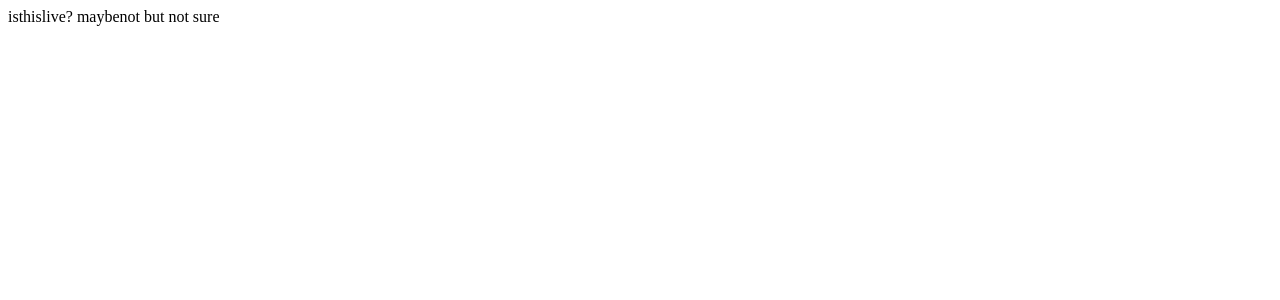
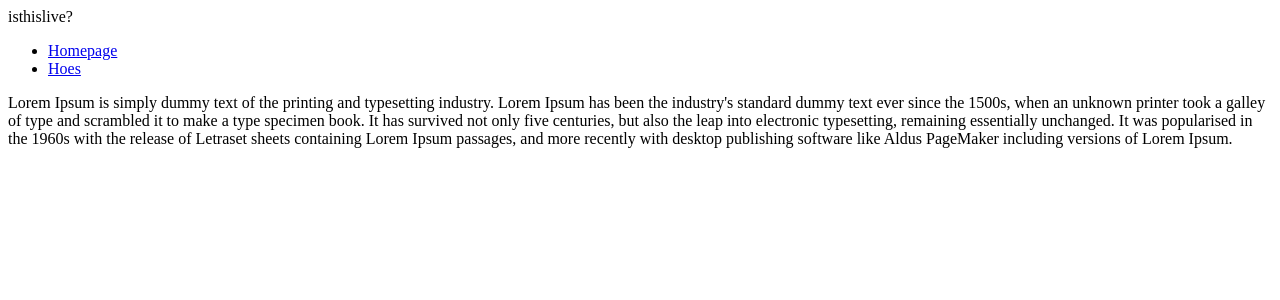
Before and after one commit to andesob/my-react-app, a React (Create React App) app: page / in a window 1280 px wide. Shown: the top 300 px of the page. Built offline with nearby package versions, Linux system fonts and the light colour scheme.

Commit message:
Added links

```diff
--- a/package.json
+++ b/package.json
@@ -8,6 +8,7 @@
     "@testing-library/user-event": "^12.6.0",
     "react": "^17.0.1",
     "react-dom": "^17.0.1",
+    "react-router-dom": "^5.2.0",
     "react-scripts": "4.0.1",
     "web-vitals": "^0.2.4"
   },
--- a/src/App.js
+++ b/src/App.js
@@ -1,12 +1,23 @@
 import React, { Component } from 'react';
 import Header from './Components/header';
+import Homepage from './Pages/Homepage';
+import Dishwashers from './Pages/SandwichMaker';
+import {
+  BrowserRouter as Router,
+  Route,
+  Link
+} from 'react-router-dom';
 
-class App extends Component{
+class App extends Component {
   render() {
-    return(
-      <div className="App">
-        <Header />
-      </div>
+    return (
+      <Router>
+        <div className="App">
+          <Header />
+          <Route exact path='/' component={Homepage} />
+          <Route exact path='/Hotmilfsinmyarea' component={Dishwashers} />
+        </div>
+      </Router>
     );
   }
 }
--- a/src/Components/header.js
+++ b/src/Components/header.js
@@ -1,11 +1,24 @@
 import React, { Component } from 'react';
+import {Link} from 'react-router-dom';
 
-class Header extends Component{
+
+class Header extends Component {
     render() {
-      return(
+        return (
             <header>
+                <div>
                     isthislive?
-            maybenot but not sure
+            </div>
+                <nav>
+                    <ul>
+                        <li>
+                            <Link to='/'>Homepage</Link>
+                        </li>
+                        <li>
+                            <Link to='/Hotmilfsinmyarea'>Hoes</Link>
+                        </li>
+                    </ul>
+                </nav>
             </header>
         );
     }
--- /dev/null
+++ b/src/Pages/Homepage.js
@@ -0,0 +1,16 @@
+import React, { Component } from 'react';
+
+
+class Header extends Component {
+    render() {
+        return (
+            <header>
+                <div>
+                Lorem Ipsum is simply dummy text of the printing and typesetting industry. Lorem Ipsum has been the industry's standard dummy text ever since the 1500s, when an unknown printer took a galley of type and scrambled it to make a type specimen book. It has survived not only five centuries, but also the leap into electronic typesetting, remaining essentially unchanged. It was popularised in the 1960s with the release of Letraset sheets containing Lorem Ipsum passages, and more recently with desktop publishing software like Aldus PageMaker including versions of Lorem Ipsum.
+            </div>
+            </header>
+        );
+    }
+}
+
+export default Header;
--- /dev/null
+++ b/src/Pages/SandwichMaker.js
@@ -0,0 +1,16 @@
+import React, { Component } from 'react';
+
+
+class Header extends Component {
+    render() {
+        return (
+            <header>
+                <div>
+                    I DONT MAKE SANDWICHES BITCHASS
+                </div>
+            </header>
+        );
+    }
+}
+
+export default Header;
```
Also changed, not shown: 2 other files (tests, documents, lock files or other folders). Lines whose indentation alone changed are shown as unchanged.
